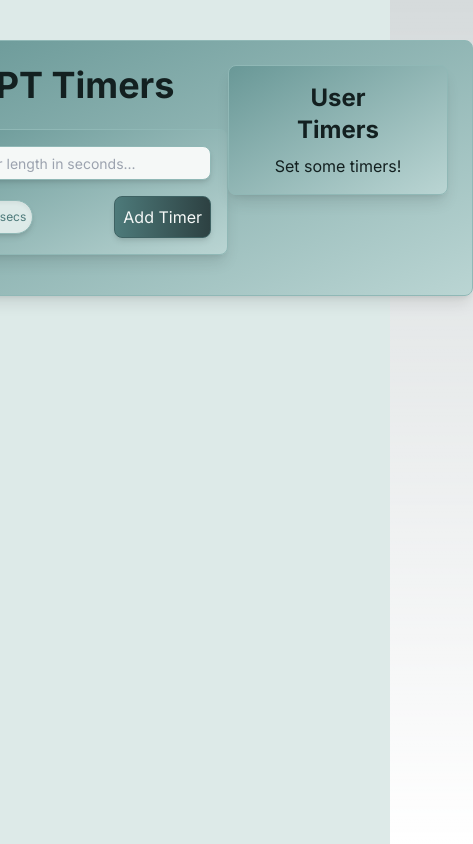
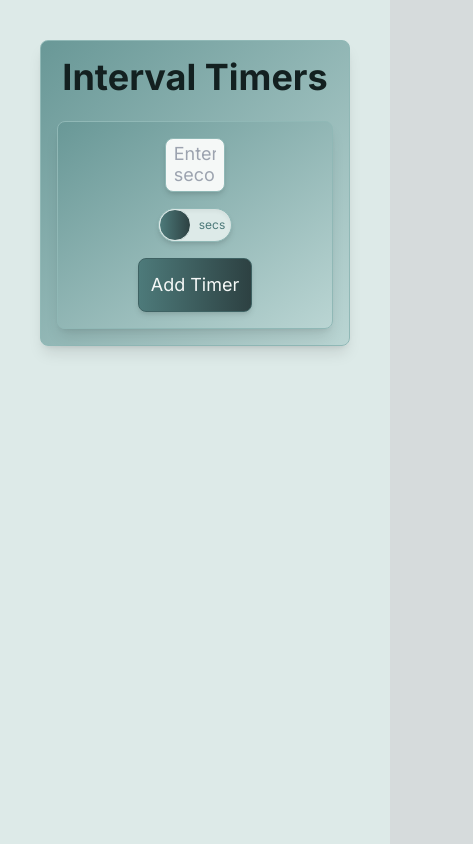
Before and after one commit to ColdWeatherBoyy/pt-timer, a Next.js app: page / in a window 390 px wide. Shown: the whole page, 473 px wide, since content can reach past the window. Built offline with nearby package versions, Linux system fonts and the light colour scheme.

Commit message:
heavy styling change, remove user timers to add delete to timers directly, moving towards responsive

```diff
--- a/app/components/Button.tsx
+++ b/app/components/Button.tsx
@@ -19,7 +19,7 @@ const Button: React.FC<ButtonProps> = ({
 	return (
 		<button
 			onClick={onClick}
-			className={`w-fit p-2 rounded-lg shadow-md hover:shadow-lg ${
+			className={`w-fit p-3 text-lg rounded-lg shadow-md hover:shadow-lg ${
 				ComponentColor[buttonColor].button
 			}  ${
 				animate
--- a/app/components/Card.tsx
+++ b/app/components/Card.tsx
@@ -1,15 +1,9 @@
 import React from "react";
-import {
-	ComponentColor,
-	CardSize,
-	ThemeColor,
-	ThemeShade,
-} from "../utilities/themeTypes";
+import { ComponentColor, ThemeColor, ThemeShade } from "../utilities/themeTypes";
 
 interface CardProps {
 	cardColor: ThemeColor;
 	cardShade: ThemeShade;
-	size?: CardSize;
 	column?: boolean;
 	className?: string;
 	children: React.ReactNode;
@@ -18,16 +12,15 @@ interface CardProps {
 const Card: React.FC<CardProps> = ({
 	cardColor,
 	cardShade,
-	size,
 	column = false,
 	className,
 	children,
 }) => {
 	return (
 		<div
-			className={`${ComponentColor[cardColor].card[cardShade]} ${size} flex ${
+			className={`min-w-fit p-4 ${ComponentColor[cardColor].card[cardShade]} flex ${
 				column ? "flex-col justify-between" : "flex-row justify-around"
-			} rounded-lg shadow-lg border ${className}`}
+			} items-center rounded-lg shadow-lg border ${className}`}
 		>
 			{children}
 		</div>
--- a/app/components/Input.tsx
+++ b/app/components/Input.tsx
@@ -9,7 +9,7 @@ interface InputProps {
 const Input: React.FC<InputProps> = ({ placeholder, value, onChange }) => {
 	return (
 		<input
-			className="bg-jade-50 border border-jade-300 rounded-lg shadow-md px-2 py-1 placeholder:text-sm focus-visible:shadow-lg focus-visible:outline-none focus-visible:ring-2 focus-visible:ring-jade-100 transition duration-200 ease-in-out"
+			className="w-1/4 text-center text-3xl bg-jade-50 border border-jade-300 rounded-lg shadow-md p-2 placeholder:text-lg placeholder:text-wrap placeholder:-translate-y-4 focus-visible:shadow-lg focus-visible:outline-none focus-visible:ring-2 focus-visible:ring-jade-100 transition duration-200 ease-in-out"
 			type="string"
 			placeholder={placeholder}
 			value={value}
--- a/app/sections/AddTimers.tsx
+++ b/app/sections/AddTimers.tsx
@@ -5,7 +5,7 @@ import Input from "../components/Input";
 import Toggle from "../components/Toggle";
 import { addNewTimer } from "../utilities/helperFunctions";
 import { Timers } from "../utilities/interfaces";
-import { CardSize, ThemeColor, ThemeShade, Unit } from "../utilities/themeTypes";
+import { ThemeColor, ThemeShade, Unit } from "../utilities/themeTypes";
 
 interface AddTimerProps {
 	newTimer: string;
@@ -29,23 +29,17 @@ const AddTimers: React.FC<AddTimerProps> = ({
 	activeTimer,
 }) => {
 	return (
-		<div className="flex flex-col items-center">
-			<div className="text-4xl font-bold mb-6">PT Timers</div>
 		<Card
 			cardColor={unit === Unit.minutes ? ThemeColor.horizon : ThemeColor.jade}
 			cardShade={ThemeShade.medium}
-				size={CardSize.medium}
-				className={`${activeTimer ? "opacity-65 pointer-events-none" : ""}`}
+			className={`p-4 gap-4 w-1/2 ${activeTimer ? "opacity-65 pointer-events-none" : ""}`}
+			column
 		>
-				<div className="flex flex-col items-center gap-4">
 			<Input
-						placeholder={`Enter length in ${
-							unit === Unit.minutes ? "minutes" : "seconds"
-						}...`}
+				placeholder={`Enter ${unit === Unit.minutes ? "minutes" : "seconds"}`}
 				value={newTimer}
 				onChange={(event) => setNewTimer(event.target.value)}
 			/>
-					<div className="flex w-full justify-between">
 			<Toggle
 				toggled={toggled}
 				setToggled={setToggled}
@@ -60,10 +54,7 @@ const AddTimers: React.FC<AddTimerProps> = ({
 			>
 				Add Timer
 			</Button>
-					</div>
-				</div>
 		</Card>
-		</div>
 	);
 };
 
--- a/app/sections/Timer.tsx
+++ b/app/sections/Timer.tsx
@@ -7,7 +7,7 @@ import Play from "../components/SVGs/Play";
 import Resume from "../components/SVGs/Resume";
 import Stop from "../components/SVGs/Stop";
 import { roboto_mono } from "../utilities/fonts";
-import { CardSize, ThemeColor, ThemeShade, Unit } from "../utilities/themeTypes";
+import { ThemeColor, ThemeShade, Unit } from "../utilities/themeTypes";
 
 interface TimerProps {
 	index: number;
@@ -160,7 +160,6 @@ const Timer: React.FC<TimerProps> = ({
 		<Card
 			cardColor={unit === Unit.minutes ? ThemeColor.horizon : ThemeColor.jade}
 			cardShade={ThemeShade.light}
-			size={CardSize.large}
 			column
 			className={`${className} gap-2`}
 		>
@@ -171,7 +170,6 @@ const Timer: React.FC<TimerProps> = ({
 					<Card
 						cardColor={ThemeColor.jade}
 						cardShade={ThemeShade.dark}
-						size={CardSize.small}
 						className="w-fit py-2 px-3 text-2xl ml-1 leading-none -translate-y-0.5"
 					>
 						{reps.active}
--- a/app/sections/TopCard.tsx
+++ b/app/sections/TopCard.tsx
@@ -1,7 +1,7 @@
 import React, { Dispatch, SetStateAction, useState } from "react";
 import Card from "../components/Card";
 import { Timers } from "../utilities/interfaces";
-import { CardSize, ThemeColor, ThemeShade, Unit } from "../utilities/themeTypes";
+import { ThemeColor, ThemeShade, Unit } from "../utilities/themeTypes";
 import AddTimers from "./AddTimers";
 import UserTimers from "./UserTimers";
 
@@ -21,9 +21,11 @@ const TopCard: React.FC<TopCardProps> = ({ timers, setTimers, activeTimer }) =>
 		<Card
 			cardColor={ThemeColor.jade}
 			cardShade={ThemeShade.medium}
-			size={CardSize.large}
-			className="min-h-64"
+			className="min-h-64 mb-6 w-2/3"
+			column
 		>
+			<div className="text-4xl font-bold mb-6">Interval Timers</div>
+			{/* <div className="flex flex-row justify-between gap-4"> */}
 			<AddTimers
 				newTimer={newTimer}
 				setNewTimer={setNewTimer}
@@ -34,7 +36,8 @@ const TopCard: React.FC<TopCardProps> = ({ timers, setTimers, activeTimer }) =>
 				unit={unit}
 				activeTimer={activeTimer}
 			/>
-			<UserTimers timers={timers} setTimers={setTimers} activeTimer={activeTimer} />
+			{/* <UserTimers timers={timers} setTimers={setTimers} activeTimer={activeTimer} /> */}
+			{/* </div> */}
 		</Card>
 	);
 };
--- a/app/sections/UserTimers.tsx
+++ b/app/sections/UserTimers.tsx
@@ -1,7 +1,7 @@
 import React, { Dispatch, SetStateAction } from "react";
 import Card from "../components/Card";
 import DeletableListItem from "../components/DeletableListItem";
-import { CardSize, ThemeColor, ThemeShade, Unit } from "../utilities/themeTypes";
+import { ThemeColor, ThemeShade, Unit } from "../utilities/themeTypes";
 import { removeTimer } from "../utilities/helperFunctions";
 import { Timers } from "../utilities/interfaces";
 
@@ -16,7 +16,6 @@ const UserTimers: React.FC<UserTimers> = ({ timers, setTimers, activeTimer }) =>
 		<Card
 			cardColor={ThemeColor.jade}
 			cardShade={ThemeShade.medium}
-			size={CardSize.medium}
 			column
 			className={`h-fit ${activeTimer ? "opacity-65 pointer-events-none" : ""}`}
 		>
--- a/app/utilities/themeTypes.ts
+++ b/app/utilities/themeTypes.ts
@@ -7,12 +7,6 @@ export enum ThemeShade {
 	light = "light",
 	medium = "medium",
 	dark = "dark",
-}
-
-export enum CardSize {
-	small = "p-2",
-	medium = "p-4",
-	large = "w-3/4 min-w-fit p-6",
 }
 
 interface CardShade {
```
Lines whose indentation alone changed are shown as unchanged.
